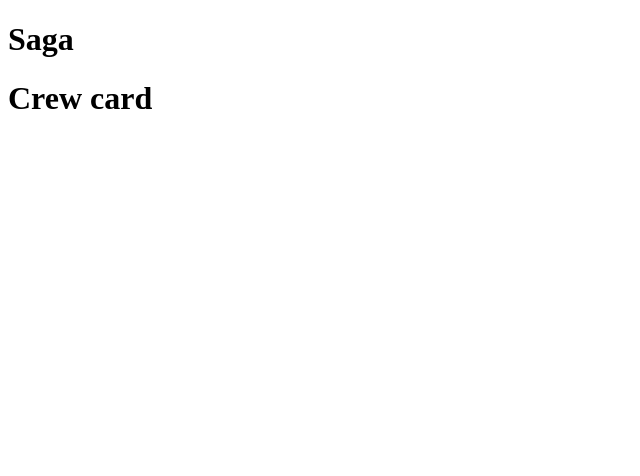
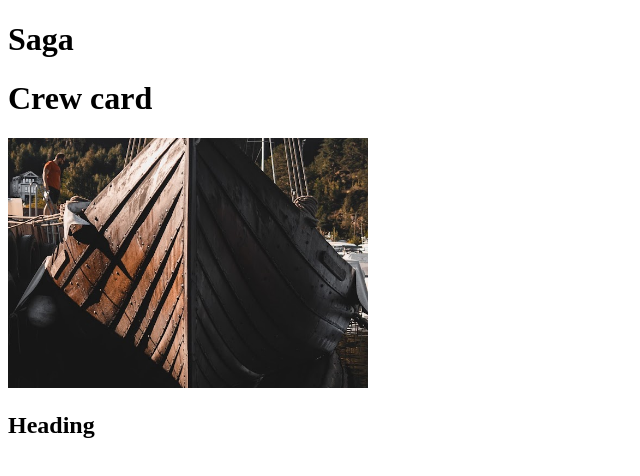
Before and after one commit to mobak88/Saga-Farmann, a Next.js app: page / in a window 1280 px wide. Shown: the top 476 px of the page, without its empty margins (0-640 px from the left). Built offline with nearby package versions, Linux system fonts and the light colour scheme.

Commit message:
Creating slider card

```diff
--- /dev/null
+++ b/src/components/cards/slider-card/slider-card.module.css
@@ -0,0 +1,8 @@
+.card {
+  height: 460px;
+  width: 360px;
+}
+
+.card-image {
+  object-fit: cover;
+}
--- /dev/null
+++ b/src/components/cards/slider-card/slider-card.tsx
@@ -0,0 +1,26 @@
+import React from "react";
+import styles from "./slider-card.module.css";
+import Image from "next/image";
+
+import boatImg from "../../../../public/assets/news-image.jpg";
+
+const SliderCard = () => {
+  return (
+    <div className={styles.card}>
+      <div>
+        <Image
+          src={boatImg}
+          width={360}
+          height={250}
+          alt="test"
+          className={styles["card-image"]}
+        />
+      </div>
+      <div>
+        <h2>Heading</h2>
+      </div>
+    </div>
+  );
+};
+
+export default SliderCard;
--- a/src/pages/index.tsx
+++ b/src/pages/index.tsx
@@ -1,5 +1,6 @@
 import Head from "next/head";
 import CrewCard from "@/components/cards/crew-card";
+import SliderCard from "@/components/cards/slider-card/slider-card";
 
 export default function Home() {
   return (
@@ -14,6 +15,7 @@ export default function Home() {
         <>
           <h1>Saga</h1>
           <CrewCard />
+          <SliderCard />
         </>
       </main>
     </>
```
Also changed, not shown: public/assets/news-image.jpg (added).
